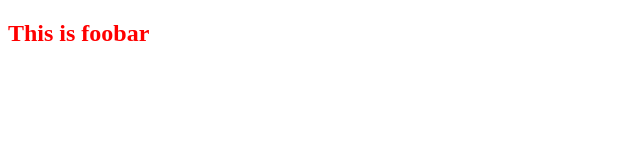
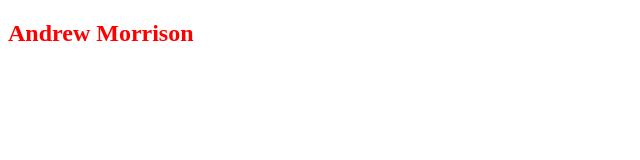
Before and after one commit to RedEyeOne/foobar, a plain HTML site: page index.html in a window 1280 px wide. Shown: the whole page, without its empty margins (0-640 px from the left). Drawn offline with Linux system fonts and the light colour scheme.

Commit message:
update h2 with my name

```diff
--- a/index.html
+++ b/index.html
@@ -5,6 +5,6 @@
         <link rel="stylesheet" href="/styles.css">
     </head>
     <body>
-        <h2>This is foobar</h2>
+        <h2>Andrew Morrison</h2>
     </body>
 </html>
```
